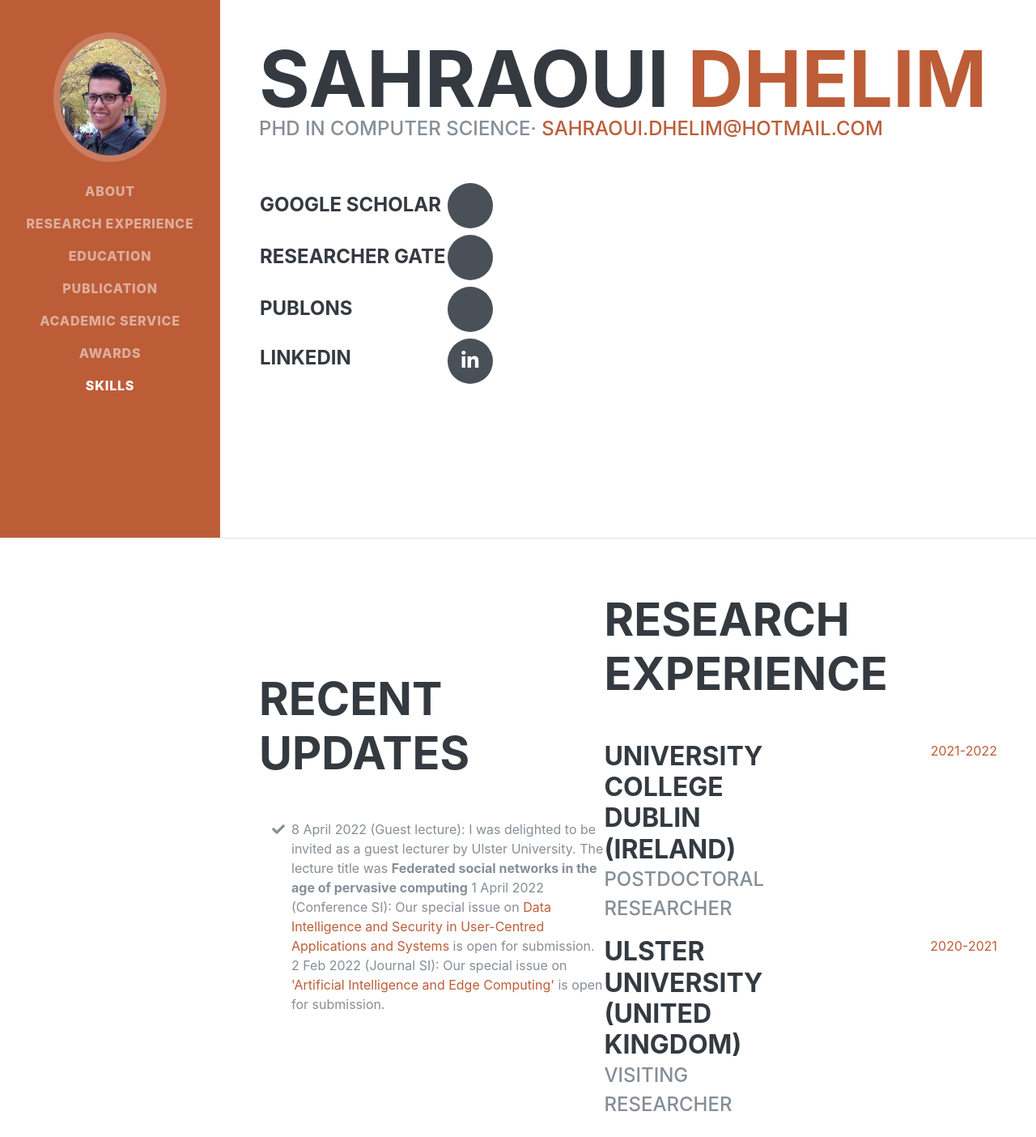
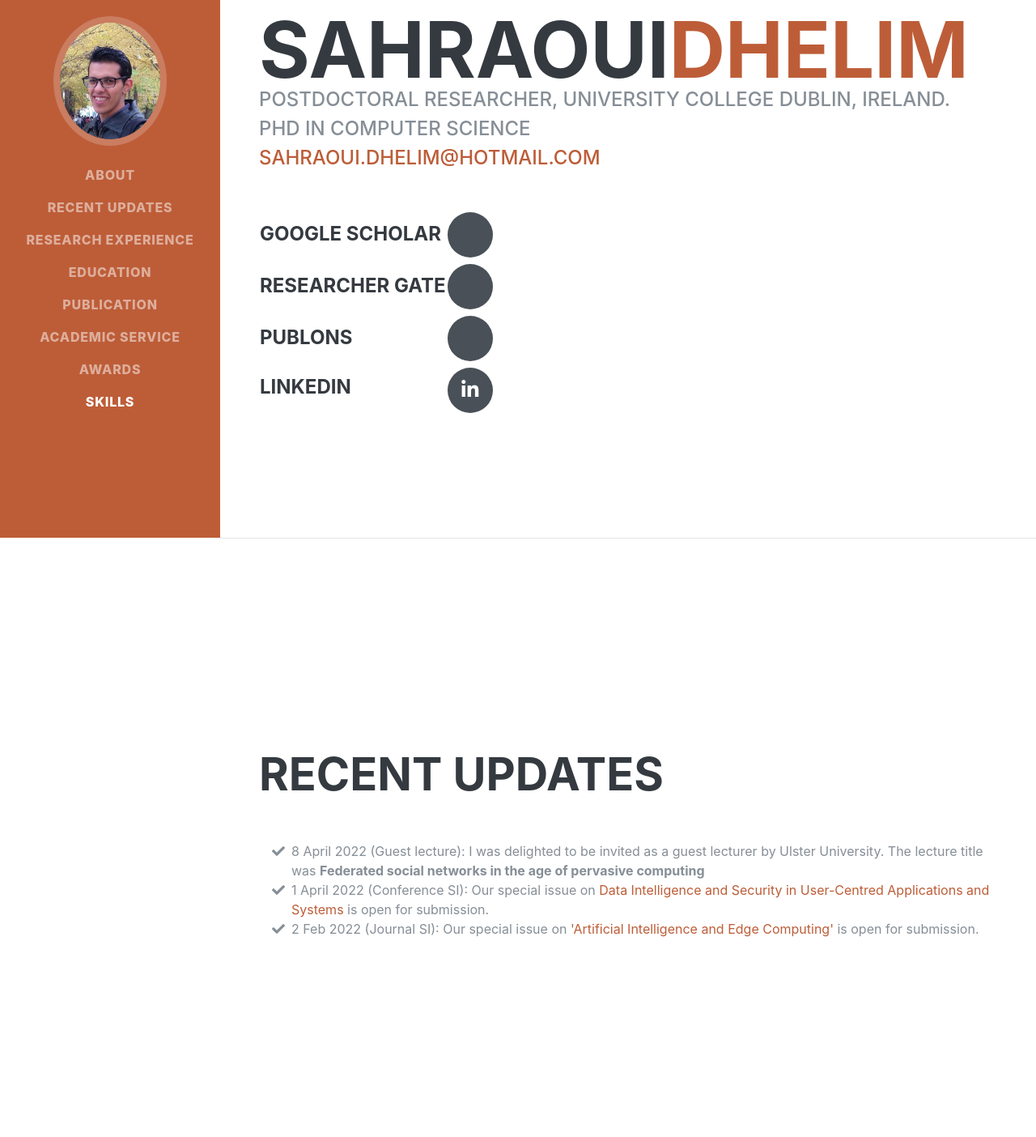
Before and after one commit to sahraoui17/profile, a website with bundled scripts: page index.html in a window 1280 px wide. Shown: the part 136-1540 px from the top of the page at 81% size. Built offline with nearby package versions, Linux system fonts and the light colour scheme; some icons are missing; a web font is replaced by a local one.

Commit message:
add subtitle

```diff
--- a/index.html
+++ b/index.html
@@ -47,6 +47,10 @@
         </li>
 
         <li class="nav-item">
+          <a class="nav-link js-scroll-trigger" href="#updates">Recent updates</a>
+        </li>
+
+		<li class="nav-item">
           <a class="nav-link js-scroll-trigger" href="#experience">Research experience</a>
         </li>
 
@@ -80,12 +84,11 @@
 
 
       <div class="w-100">
-        <h1 class="mb-0">Sahraoui
-          <span class="text-primary">Dhelim</span>
-        </h1>
+        <h1 class="mb-0">Sahraoui<span class="text-primary">Dhelim</span> </h1>
 
-		<div class="subheading mb-5">PhD in Computer Science·
-          <a href="mailto:sahraoui.dhelim@hotmail.com">sahraoui.dhelim@hotmail.com</a>
+		<div class="subheading mb-5">Postdoctoral researcher, University College Dublin, Ireland.
+      <br>PhD in Computer Science
+      <br><a href="mailto:sahraoui.dhelim@hotmail.com">sahraoui.dhelim@hotmail.com</a>
     </div>
         <p class="lead mb-5"></p>
 
@@ -134,8 +137,7 @@
 
 	<hr class="m-0">
 
-    <section class="resume-section p-3 p-lg-5 d-flex align-items-center" id="experience">
-
+  <section class="resume-section p-3 p-lg-5 d-flex align-items-center" id="updates">
   <div class="w-100">
     <h2 class="mb-5">Recent updates</h2>
 
@@ -147,7 +149,13 @@
         <li>
           <i class="fa-li fa fa-check"></i>
           8 April 2022 (Guest lecture): I was delighted to be invited as a guest lecturer by Ulster University. The lecture title was <strong>Federated social networks in the age of pervasive computing</strong>
+          </li>
+          <li>
+            <i class="fa-li fa fa-check"></i>
           1 April 2022 (Conference SI): Our special issue on <a href="https://www.icdis.org/special-session" target="_blank"> Data Intelligence and Security in User-Centred Applications and Systems</a> is open for submission.
+        </li>
+        <li>
+          <i class="fa-li fa fa-check"></i>
           2 Feb 2022 (Journal SI): Our special issue on <a href="https://www.mdpi.com/journal/symmetry/special_issues/Symmetry_Artificial_Intelligence_Edge_Computing" target="_blank"> 'Artificial Intelligence and Edge Computing'</a> is open for submission.
         </li>
 
@@ -155,10 +163,12 @@
        </div>
 
   </div>
-
+</section>
 
 
  </div>
+
+    <section class="resume-section p-3 p-lg-5 d-flex align-items-center" id="experience">
 
 	   <div class="w-100">
         <h2 class="mb-5">Research experience</h2>
```
Lines whose indentation alone changed are shown as unchanged.
